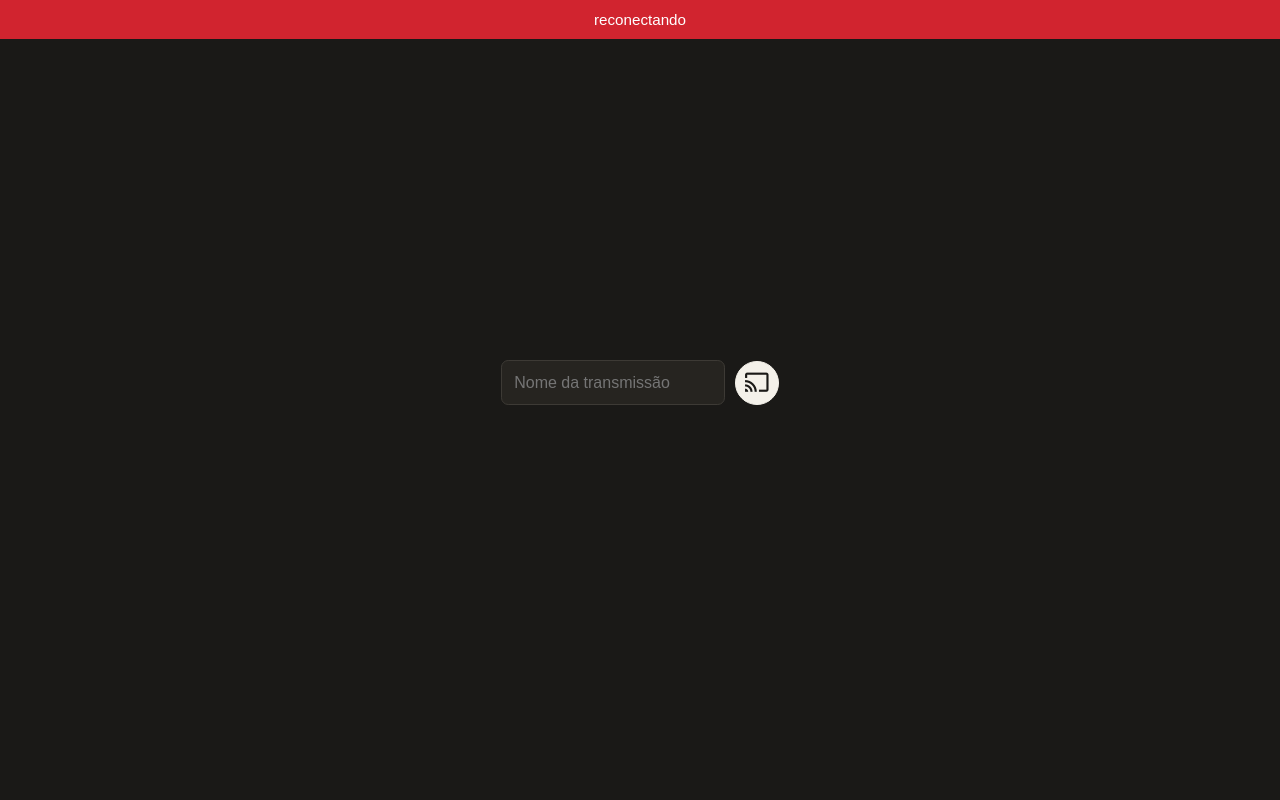
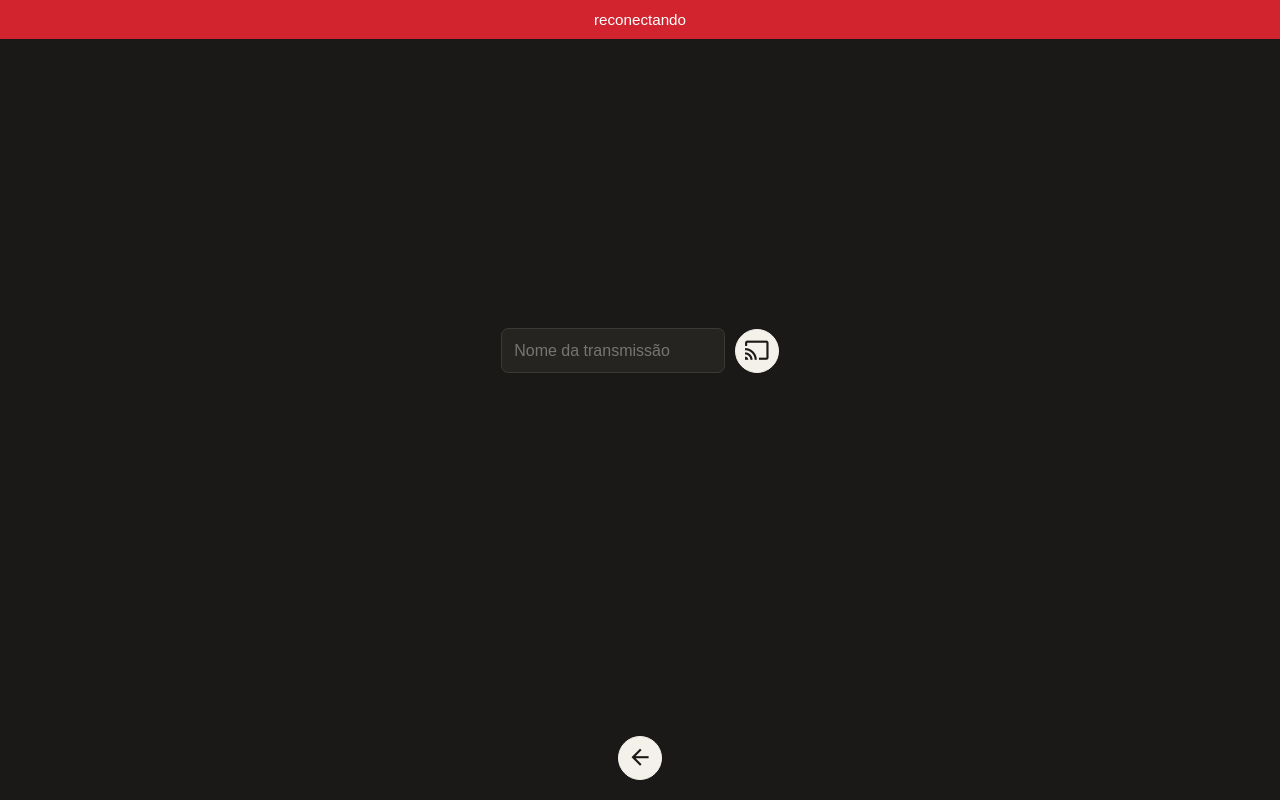
Before and after one commit to brandaorodrigo/vdz, a website: page public/host.html in a window 1280 px wide. Drawn offline with Linux system fonts and the light colour scheme; a web font is replaced by a local one.

Commit message:
Enhance styling for stream and host pages, add new button styles, and improve tooltip visibility

```diff
--- a/public/host.html
+++ b/public/host.html
@@ -15,7 +15,7 @@
   <link href="https://fonts.googleapis.com/icon?family=Material+Icons" rel="stylesheet">
   <link rel="stylesheet" href="/style.css">
 </head>
-<body>
+<body class="host">
   <main>
     <video id="preview" autoplay muted playsinline hidden></video>
     <div id="picker" class="picker" hidden>
@@ -39,6 +39,7 @@
       <button id="stop" class="icon-btn end" type="button" hidden data-tooltip="Encerrar transmissão" aria-label="Encerrar transmissão"><span class="icon" aria-hidden="true">close</span></button>
     </div>
   </main>
+  <a class="icon-btn stream-back" href="/" target="_top" data-tooltip="Voltar" aria-label="Voltar"><span class="icon" aria-hidden="true">arrow_back</span></a>
   <div id="status" class="status-message" role="status" hidden></div>
   <script src="/host.js"></script>
 </body>
--- a/public/style.css
+++ b/public/style.css
@@ -92,6 +92,11 @@ body {
   cursor: pointer;
 }
 
+.stream-back {
+  align-self: center;
+  margin: 0 auto 1.25rem;
+}
+
 .home-transmit:hover {
   background: #444444;
 }
@@ -110,7 +115,8 @@ body {
   text-align: center;
 }
 
-html.desktop .home-note {
+html.desktop .home-note,
+html.desktop .home-links {
   display: none;
 }
 
@@ -229,6 +235,19 @@ body:not(.watch):not(.mosaic-page) {
   justify-content: center;
 }
 
+body.stream,
+body.host {
+  flex-direction: column;
+  align-items: stretch;
+  justify-content: flex-start;
+}
+
+body.stream main,
+body.host main {
+  flex: 1;
+  justify-content: center;
+}
+
 main {
   width: 100%;
   max-width: 22rem;
@@ -287,6 +306,7 @@ button {
   cursor: pointer;
 }
 
+a.icon-btn,
 button.icon-btn {
   position: relative;
   width: 2.75rem;
@@ -296,8 +316,14 @@ button.icon-btn {
   align-items: center;
   justify-content: center;
   border-radius: 999px;
+  background: var(--button);
+  color: var(--button-text);
+  border: 1px solid var(--button);
+  text-decoration: none;
+  cursor: pointer;
 }
 
+a.icon-btn[data-tooltip]::after,
 button.icon-btn[data-tooltip]::after {
   content: attr(data-tooltip);
   position: absolute;
@@ -320,6 +346,8 @@ button.icon-btn[data-tooltip]::after {
   visibility: hidden;
 }
 
+a.icon-btn[data-tooltip]:hover::after,
+a.icon-btn[data-tooltip]:focus-visible::after,
 button.icon-btn[data-tooltip]:hover::after,
 button.icon-btn[data-tooltip]:focus-visible::after {
   opacity: 1;
@@ -344,6 +372,7 @@ button[aria-disabled="true"] {
 }
 
 button:focus-visible,
+a.icon-btn:focus-visible,
 input:focus-visible,
 select:focus-visible {
   outline: 2px solid var(--ink);
--- a/server.js
+++ b/server.js
@@ -14,7 +14,7 @@ const PUBLIC_DIR = path.join(__dirname, 'public');
 
 const FILES = new Map([
   ['/', 'index.html'],
-  ['/watch', 'rooms.html'],
+  ['/watch', 'stream.html'],
   ['/host', 'host.html'],
   ['/host.js', 'host.js'],
   ['/watch.js', 'watch.js'],
```
Also changed, not shown: AGENTS.md (+3 -3 lines), public/index.html (+1 -1 lines), public/stream.html (renamed from public/rooms.html, +3 -2 lines).
